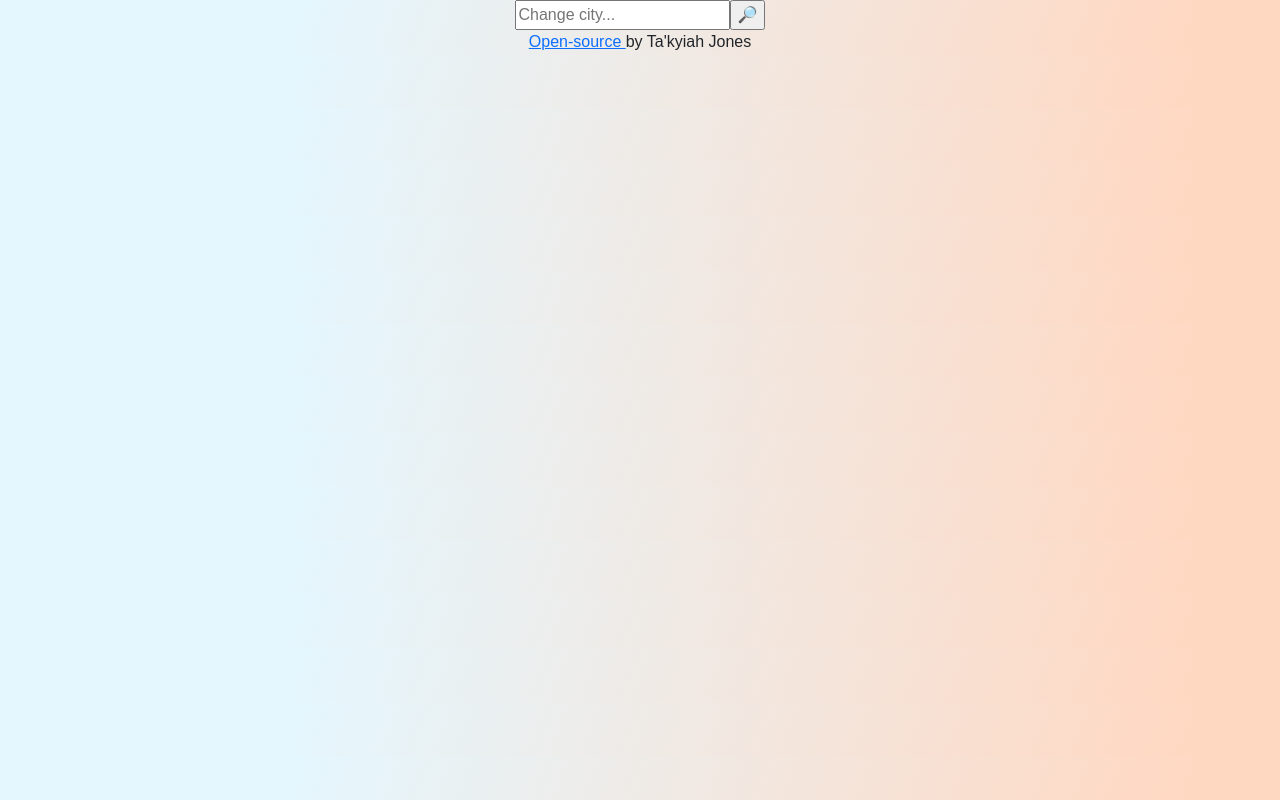
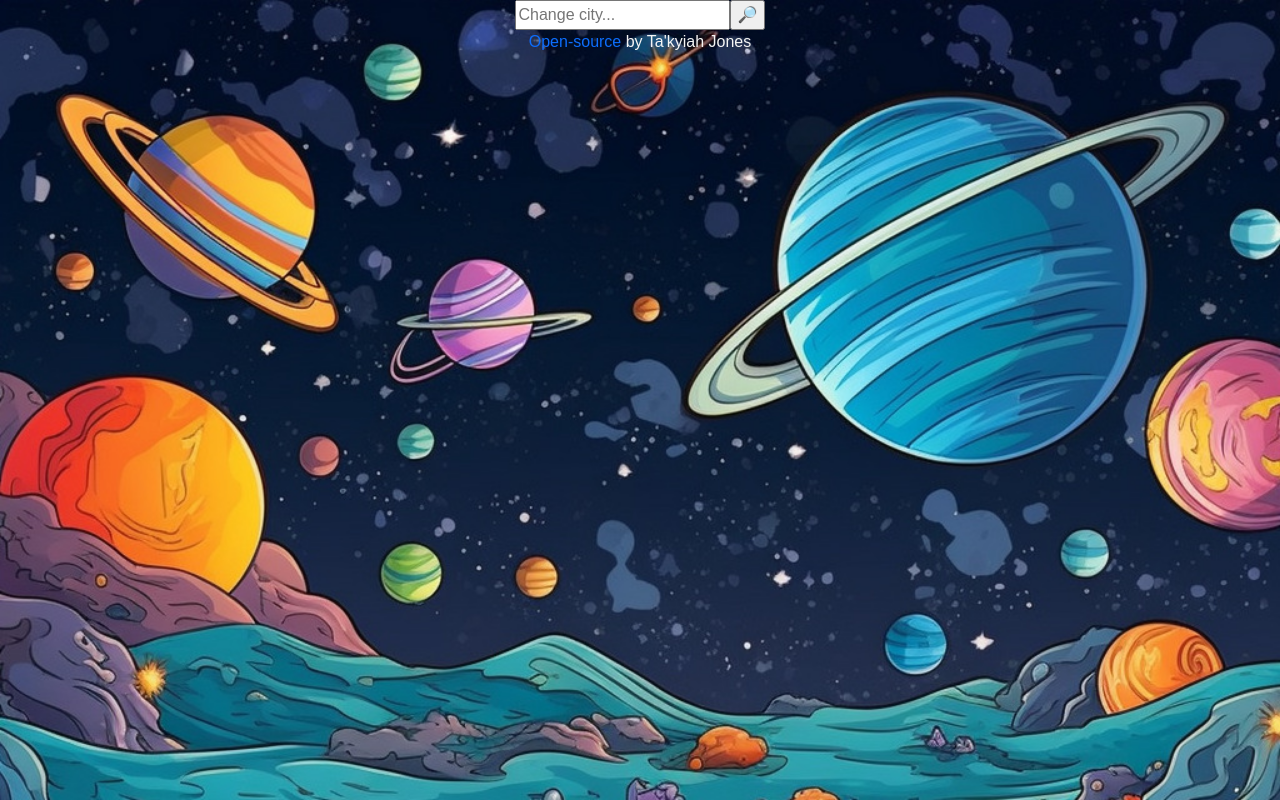
Before and after one commit to Kyicodes/react-weather, a React (Create React App) app: page / in a window 1280 px wide. Built offline with nearby package versions, Linux system fonts and the light colour scheme.

Commit message:
Styled daily forecast

```diff
--- a/src/Footer.js
+++ b/src/Footer.js
@@ -4,8 +4,13 @@ import "./styles.css";
 export default function Footer() {
   return (
     <div className="Footer">
-      <a href="https://github.com/Kyicodes/react-weather">Open-source </a>by
-      Ta'kyiah Jones
+      <a
+        href="https://github.com/Kyicodes/react-weather"
+        className="text-decoration-none"
+      >
+        Open-source{" "}
+      </a>
+      by Ta'kyiah Jones
     </div>
   );
 }
--- a/src/Weather.js
+++ b/src/Weather.js
@@ -2,6 +2,8 @@ import React, { useState } from "react";
 
 import "./styles.css";
 import axios from "axios";
+import "bootstrap/dist/css/bootstrap.css";
+import formattedDate from "./formattedDate";
 
 export default function Weather() {
   let [city, setCity] = useState("");
@@ -15,6 +17,7 @@ export default function Weather() {
       humidity: response.data.main.humidity,
       wind: response.data.wind.speed,
       description: response.data.weather[0].description,
+      date: new Date(response.data.dt * 1000),
     });
   }
 
@@ -48,20 +51,20 @@ export default function Weather() {
     return (
       <div>
         {searchForm}
-        <div className="Display">
-          <p className="Description">Sunny</p>
+        <div className="daily-forecast">
           <img
             id="icon"
             src="http://shecodes-assets.s3.amazonaws.com/api/weather/icons/clear-sky-day.png"
             alt=""
-            className="float-left"
+            className="float-start"
           />
+          <span className="float-start mt-4">{weather.description}</span>
           <ul>
-            <li id="wind-speed">wind: {Math.round(weather.wind)}</li>
-            <li id="humidity">Humidity: {weather.humidity}</li>
+            <li className="text-end mt-5">wind: {Math.round(weather.wind)}</li>
+            <li className="text-end">Humidity: {weather.humidity}</li>
           </ul>
           <div className="weatherNow">
-            <h1 className="cityDisplay" id="city">
+            <h1 className="cityDisplay text-capitalize" id="city">
               {city}🌡
             </h1>
             <span className="Temp"> {Math.round(weather.temp)}</span>
@@ -70,7 +73,7 @@ export default function Weather() {
               °F{" "}
             </span>
             <p className="dateText" id="date">
-              Thursday July 27, 2023
+              <formattedDate date={weather.date} />
             </p>
           </div>
           <div className="weatherForecast" id="forecast"></div>
--- /dev/null
+++ b/src/formattedDate.js
@@ -0,0 +1,31 @@
+import React from "react";
+
+import "./styles.css";
+
+export default function formattedDate(props) {
+  let hours = props.date.getHours();
+  if (hours < 10) {
+    hours = `0 ${hours}`;
+  }
+  let minutes = props.date.getMinutes();
+  if (minutes < 10) {
+    minutes = `0 ${minutes}`;
+  }
+
+  let days = [
+    "Sunday",
+    "Monday",
+    "Tuesday",
+    "Wednsday",
+    "Thusday",
+    "Friday",
+    "Saturday",
+  ];
+  let day = days[props.date.getDay()];
+
+  return (
+    <div>
+      {day} {hours}:{minutes}
+    </div>
+  );
+}
--- a/src/styles.css
+++ b/src/styles.css
@@ -1,11 +1,17 @@
+body {
+  font-family: "Lisu Bosa", serif;
+  background-image: url(space.jpg);
+  background-repeat: no-repeat;
+  background-size: cover;
+}
+
+li {
+  list-style: none;
+}
+
 .App {
   font-family: sans-serif;
   text-align: center;
-}
-
-.Display li {
-  list-style: none;
-  text-align: right;
 }
 
 .weatherNow {
@@ -13,15 +19,10 @@
   text-align: center;
 }
 
-body {
-  font-family: "Lisu Bosa", serif;
-  background: linear-gradient(111.5deg,
-      rgb(228, 247, 255) 21.9%,
-      rgb(255, 216, 194) 92.2%);
-}
 
-.Display {
-  border: 1px solid gray;
+.daily-forecast {
+  background-color: rgba(246, 221, 204, 0.8);
+  border: 3px solid gray;
   max-width: 600px;
   margin: 30px auto;
   padding: 20px;
@@ -57,3 +58,7 @@ body {
       rgb(154, 214, 212) 55.4%,
       rgb(255, 233, 171) 100.2%);
 }
+
+.Footer {
+  color: whitesmoke;
+}
```
Also changed, not shown: src/space.jpg (added).
